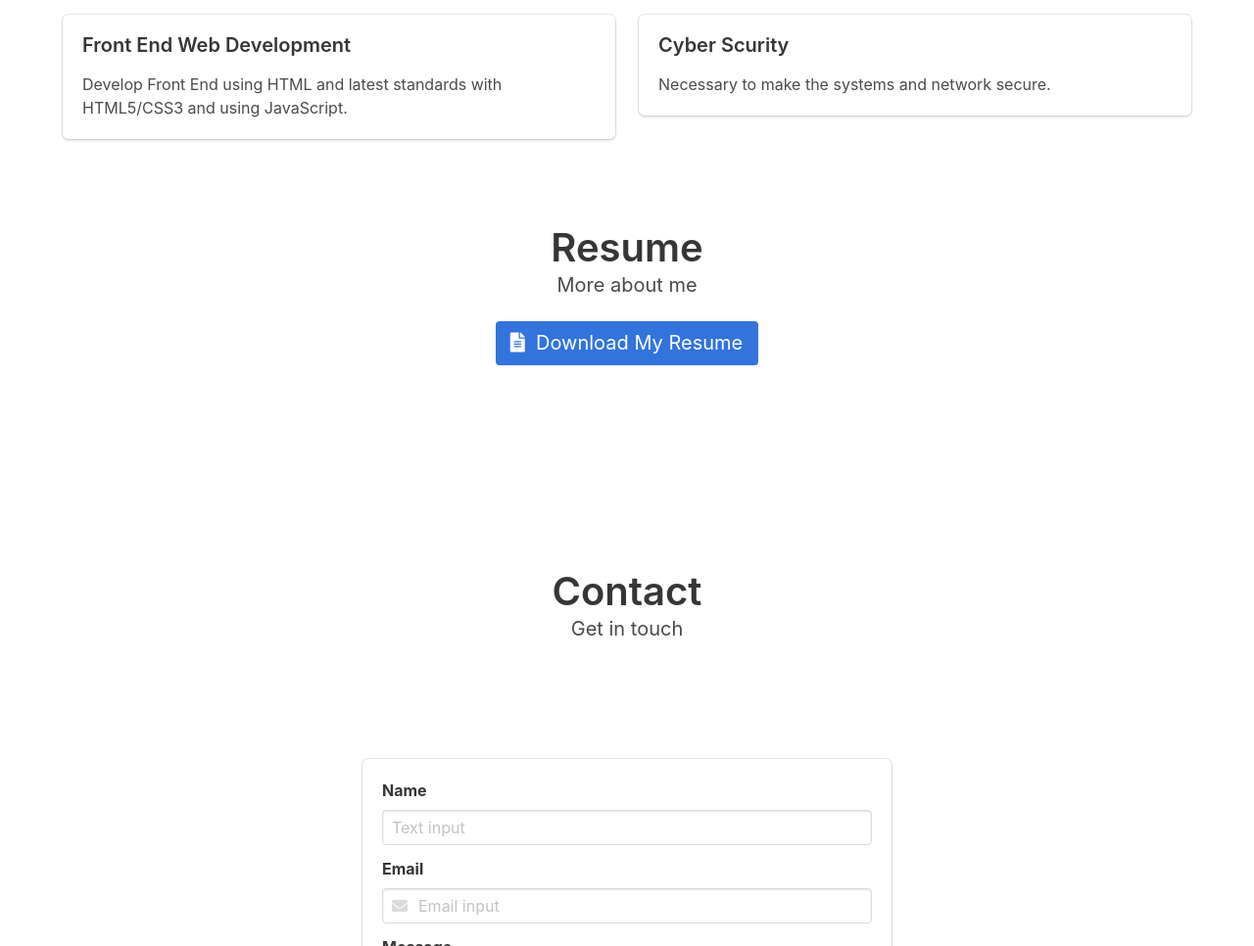
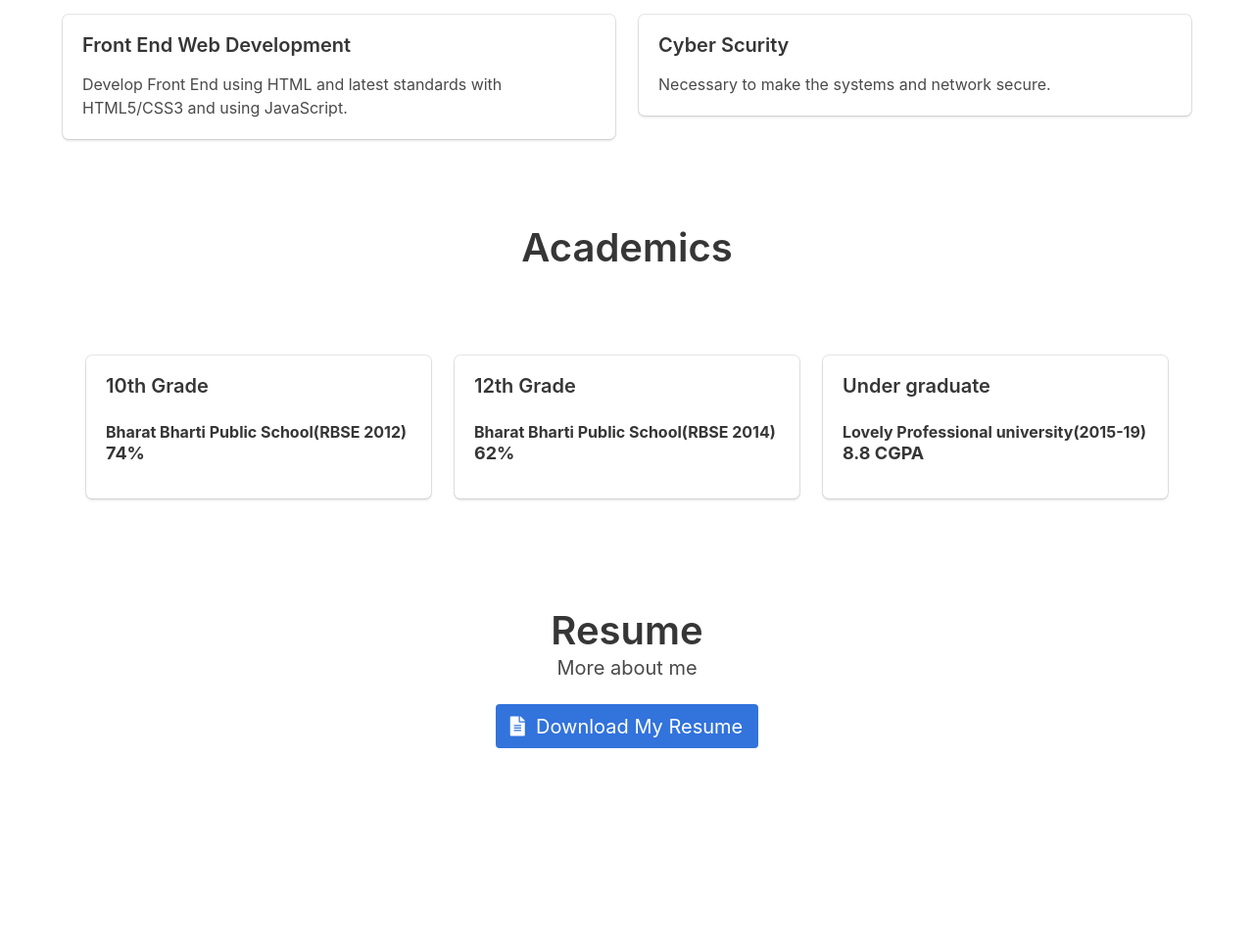
Before and after one commit to Vishnu596/Vishnu, a plain HTML site: page index.html in a window 1280 px wide. Shown: the part 1644-2610 px from the top of the page at 98% size. Drawn offline with nearby package versions, Linux system fonts and the light colour scheme.

Commit message:
Update index.html

```diff
--- a/index.html
+++ b/index.html
@@ -395,6 +395,43 @@
         </div>
 
       </div>
+        <section class="section" id="academics">
+    <div class="section-heading">
+
+      <h3 class="title is-2">Academics</h3>
+      <h4 class="subtitle is-5"></h4>
+    </div>
+    <div class="container">
+      <div class="columns">
+        <div class="column">
+          <div class="box">
+            <div class="content">
+              <h4 class="title is-5">10th Grade</h4>
+              <strong>Bharat Bharti Public School(RBSE 2012)</strong>
+              <h5><strong>74%</strong></h5>
+            </div>
+          </div>
+        </div>
+        <div class="column">
+          <div class="box">
+            <div class="content">
+              <h4 class="title is-5">12th Grade</h4>
+              <strong>Bharat Bharti Public School(RBSE 2014)</strong>
+              <h5><strong>62%</strong></h5>
+            </div>
+          </div>
+        </div>
+        <div class="column">
+          <div class="box">
+            <div class="content">
+              <h4 class="title is-5">Under graduate</h4>
+              <strong>Lovely Professional university(2015-19)</strong>
+              <h5><strong>8.8 CGPA</strong></h5>
+            </div>
+          </div>
+        </div>
+      </div>
+      </section>
 
 
 
```
